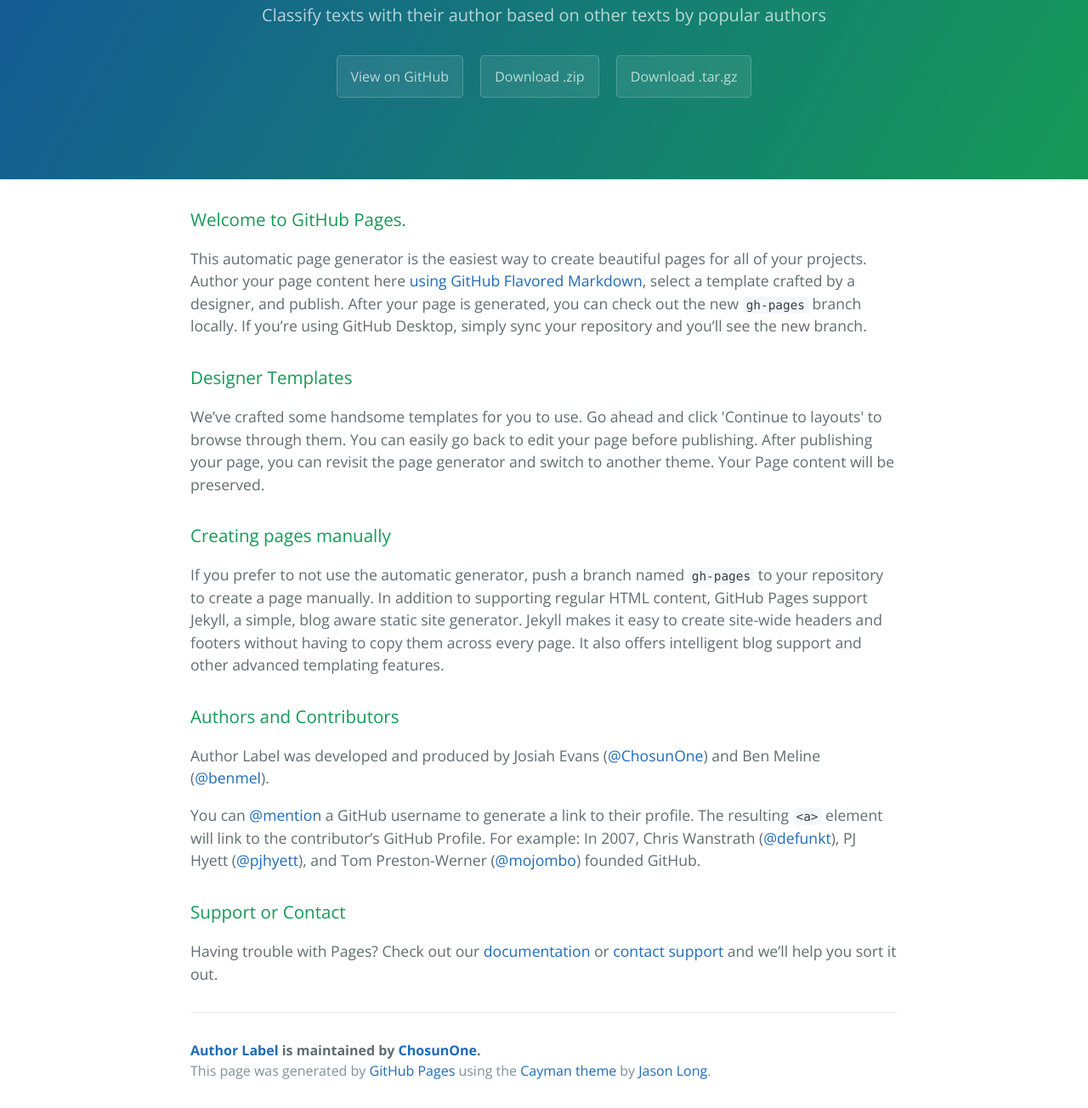
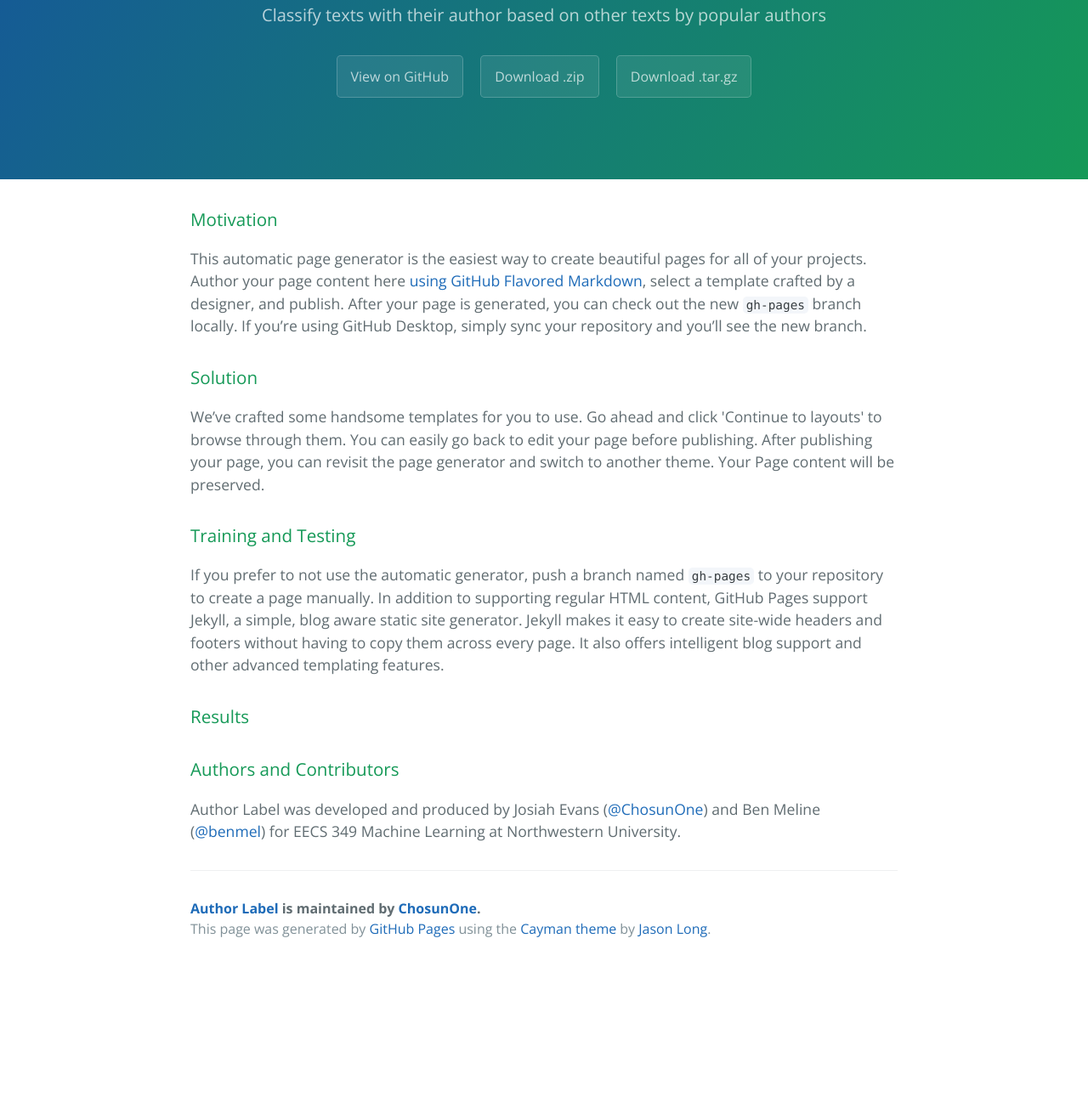
Before and after one commit to ChosunOne/AuthorLabel, a plain HTML site: page index.html in a window 1280 px wide. Shown: the part 172-1476 px from the top of the page at 85% size. After the commit the page ends 1309 px from the top, so only its background shows below. Drawn offline with nearby package versions, Linux system fonts and the light colour scheme.

Commit message:
I don't know what I'm committing

```diff
--- a/index.html
+++ b/index.html
@@ -20,31 +20,27 @@
 
     <section class="main-content">
       <h3>
-<a id="welcome-to-github-pages" class="anchor" href="#welcome-to-github-pages" aria-hidden="true"><span aria-hidden="true" class="octicon octicon-link"></span></a>Welcome to GitHub Pages.</h3>
+<a id="motivation" class="anchor" href="#motivation" aria-hidden="true"><span aria-hidden="true" class="octicon octicon-link"></span></a>Motivation</h3>
 
 <p>This automatic page generator is the easiest way to create beautiful pages for all of your projects. Author your page content here <a href="https://guides.github.com/features/mastering-markdown/">using GitHub Flavored Markdown</a>, select a template crafted by a designer, and publish. After your page is generated, you can check out the new <code>gh-pages</code> branch locally. If you’re using GitHub Desktop, simply sync your repository and you’ll see the new branch.</p>
 
 <h3>
-<a id="designer-templates" class="anchor" href="#designer-templates" aria-hidden="true"><span aria-hidden="true" class="octicon octicon-link"></span></a>Designer Templates</h3>
+<a id="solution" class="anchor" href="#solution" aria-hidden="true"><span aria-hidden="true" class="octicon octicon-link"></span></a>Solution</h3>
 
 <p>We’ve crafted some handsome templates for you to use. Go ahead and click 'Continue to layouts' to browse through them. You can easily go back to edit your page before publishing. After publishing your page, you can revisit the page generator and switch to another theme. Your Page content will be preserved.</p>
 
 <h3>
-<a id="creating-pages-manually" class="anchor" href="#creating-pages-manually" aria-hidden="true"><span aria-hidden="true" class="octicon octicon-link"></span></a>Creating pages manually</h3>
+<a id="training-and-testing" class="anchor" href="#training-and-testing" aria-hidden="true"><span aria-hidden="true" class="octicon octicon-link"></span></a>Training and Testing</h3>
 
 <p>If you prefer to not use the automatic generator, push a branch named <code>gh-pages</code> to your repository to create a page manually. In addition to supporting regular HTML content, GitHub Pages support Jekyll, a simple, blog aware static site generator. Jekyll makes it easy to create site-wide headers and footers without having to copy them across every page. It also offers intelligent blog support and other advanced templating features.</p>
 
 <h3>
+<a id="results" class="anchor" href="#results" aria-hidden="true"><span aria-hidden="true" class="octicon octicon-link"></span></a>Results</h3>
+
+<h3>
 <a id="authors-and-contributors" class="anchor" href="#authors-and-contributors" aria-hidden="true"><span aria-hidden="true" class="octicon octicon-link"></span></a>Authors and Contributors</h3>
 
-<p>Author Label was developed and produced by Josiah Evans (<a href="https://help.github.com/articles/basic-writing-and-formatting-syntax/#mentioning-users-and-teams" class="user-mention">@ChosunOne</a>) and Ben Meline (<a href="https://help.github.com/articles/basic-writing-and-formatting-syntax/#mentioning-users-and-teams" class="user-mention">@benmel</a>).
-
-<p>You can <a href="https://help.github.com/articles/basic-writing-and-formatting-syntax/#mentioning-users-and-teams" class="user-mention">@mention</a> a GitHub username to generate a link to their profile. The resulting <code>&lt;a&gt;</code> element will link to the contributor’s GitHub Profile. For example: In 2007, Chris Wanstrath (<a href="https://github.com/defunkt" class="user-mention">@defunkt</a>), PJ Hyett (<a href="https://github.com/pjhyett" class="user-mention">@pjhyett</a>), and Tom Preston-Werner (<a href="https://github.com/mojombo" class="user-mention">@mojombo</a>) founded GitHub.</p>
-
-<h3>
-<a id="support-or-contact" class="anchor" href="#support-or-contact" aria-hidden="true"><span aria-hidden="true" class="octicon octicon-link"></span></a>Support or Contact</h3>
-
-<p>Having trouble with Pages? Check out our <a href="https://help.github.com/pages">documentation</a> or <a href="https://github.com/contact">contact support</a> and we’ll help you sort it out.</p>
+<p>Author Label was developed and produced by Josiah Evans (<a href="http://www.github.com/ChosunOne" class="user-mention">@ChosunOne</a>) and Ben Meline (<a href="https://www.github.com/benmel" class="user-mention">@benmel</a>) for EECS 349 Machine Learning at Northwestern University.
 
       <footer class="site-footer">
         <span class="site-footer-owner"><a href="https://github.com/ChosunOne/AuthorLabel">Author Label</a> is maintained by <a href="https://github.com/ChosunOne">ChosunOne</a>.</span>
```
Also changed, not shown: 1 other file.
